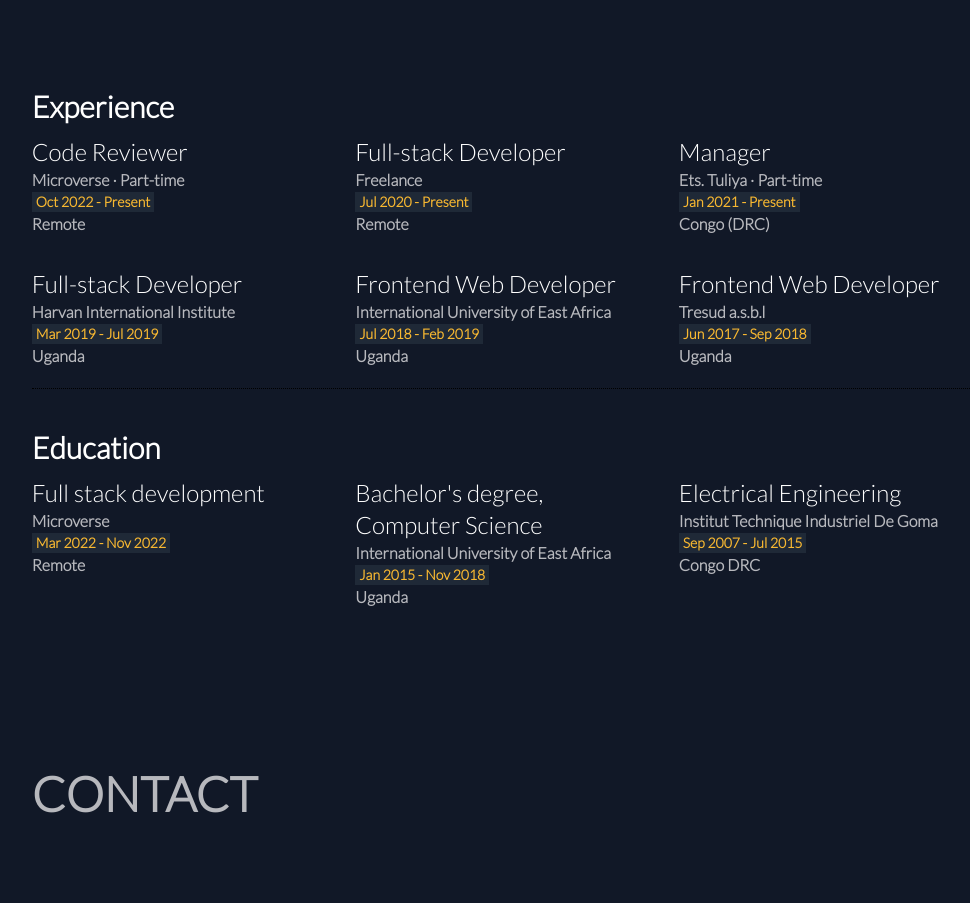
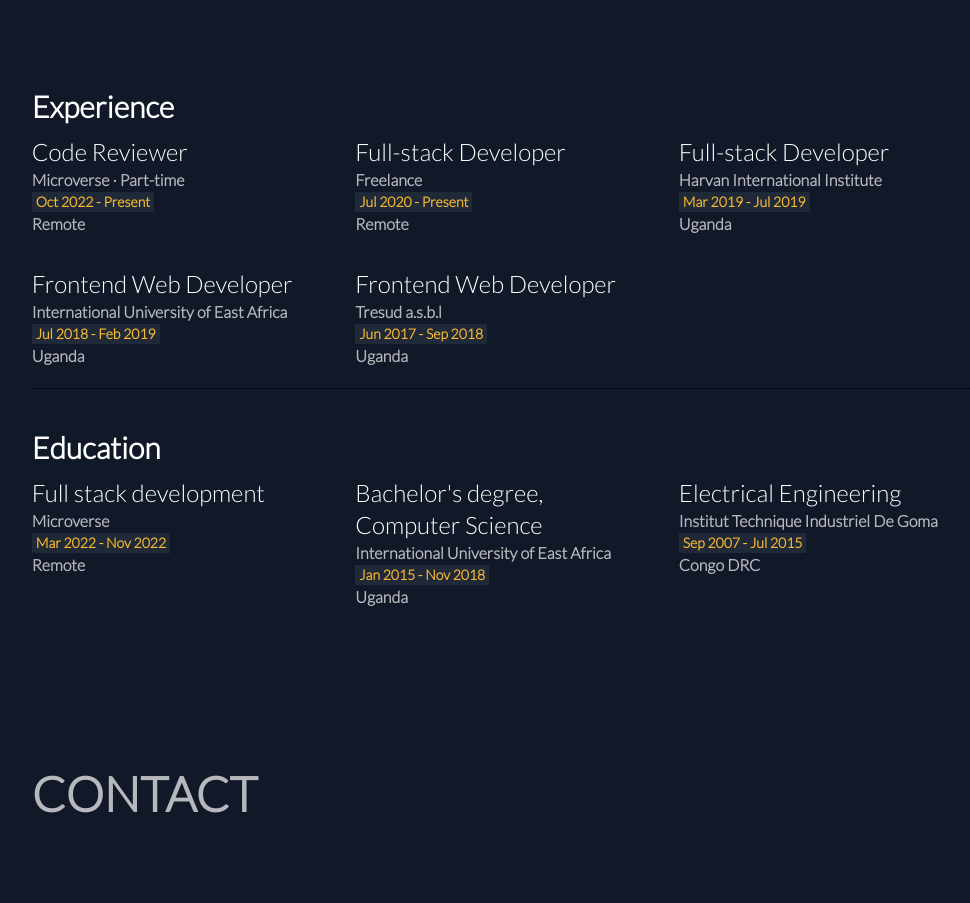
Before and after one commit to bienvenuushindi/my-portfolio, a React (Create React App) app: page / in a window 1280 px wide. Shown: the part 4160-5063 px from the top of the page, without its empty margins (267-1237 px from the left). Built offline with nearby package versions, Linux system fonts and the light colour scheme.

Commit message:
Update site data

```diff
--- a/src/siteData.js
+++ b/src/siteData.js
@@ -78,14 +78,14 @@
         location: 'Remote',
         details: 'Develop and improve existing and new systems, including client-side and server-side development, while designing efficient and cost-effective systems export default skills',
     },
-    {
-        year: 'Jan 2021 - Present',
-        position: 'Manager',
-        company: ' Ets. Tuliya · Part-time',
-        location: 'Congo (DRC)',
-        details: '- Improved company relationships with clients\n' +
-            '- Provided clear direction to employees',
-    },
+    // {
+    //     year: 'Jan 2021 - Present',
+    //     position: 'Manager',
+    //     company: ' Ets. Tuliya · Part-time',
+    //     location: 'Congo (DRC)',
+    //     details: '- Improved company relationships with clients\n' +
+    //         '- Provided clear direction to employees',
+    // },
     {
         year: 'Mar 2019 - Jul 2019',
         position: 'Full-stack Developer',
```
